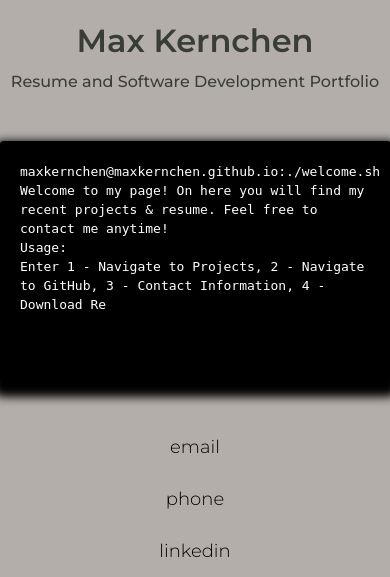
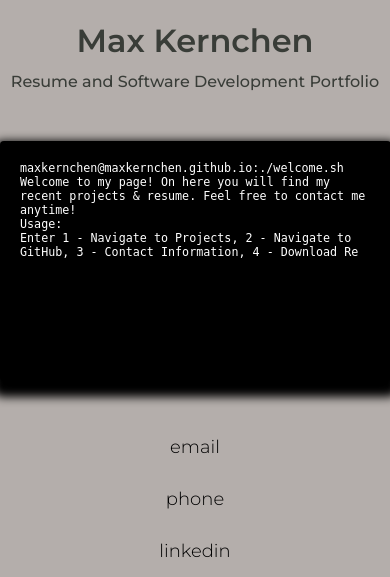
Before and after one commit to maxkernchen/maxkernchen.github.io, a PHP site: page / in a window 390 px wide. Shown: the part 286-863 px from the top of the page. Run offline with PHP 8.4, Linux system fonts and the light colour scheme; some libraries are stand-ins or nearby versions.

Commit message:
More mobile fixes

```diff
--- a/styles.css
+++ b/styles.css
@@ -265,6 +265,7 @@ textarea:focus, input:focus{
     margin: auto;
     padding: 20px;
     max-height: 200px;
+    font-size: 3vmin;
   }
   #container{
     display: flex;
```
